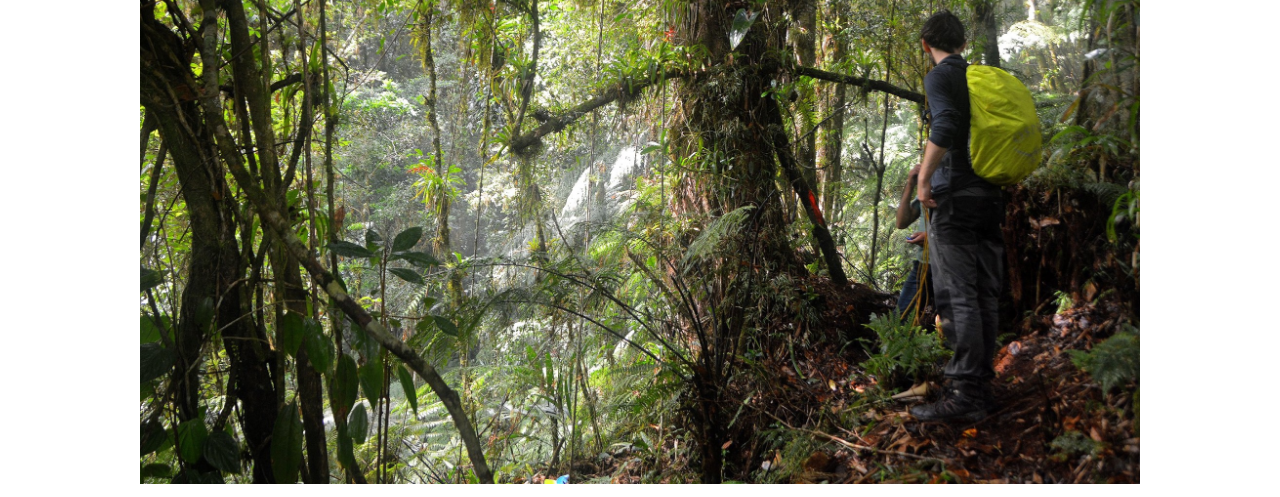
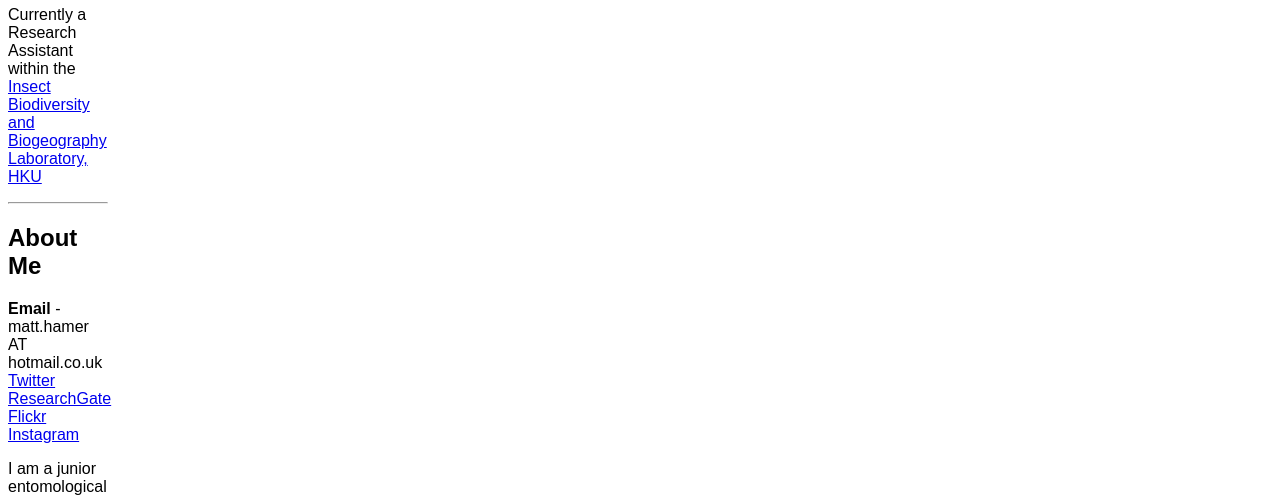
Before and after one commit to mhamer5/mhamer5.github.io, a plain HTML site: page index.html in a window 1280 px wide. Shown: the part 189-686 px from the top of the page. Drawn offline with Linux system fonts and the light colour scheme.

Commit message:
commitall2

```diff
--- a/style.css
+++ b/style.css
@@ -1,11 +1,9 @@
 .wrapper {
-    margin: 0 auto;
-    width: 1000px;
-}
+    width: min(100%, 100px)
+    }
 
 .banner-cnp {
-    width: 1000px;
-
+    width: 100%;
 }
 
 h1 {
```
